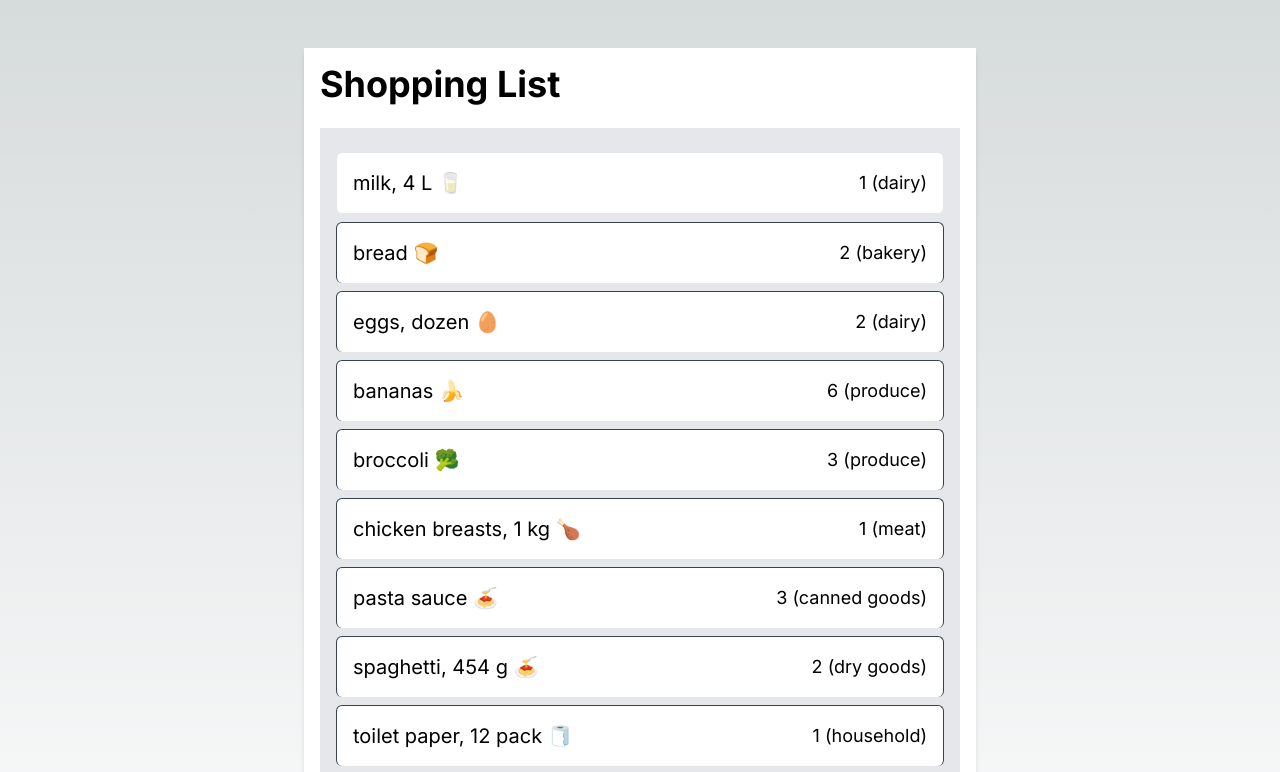
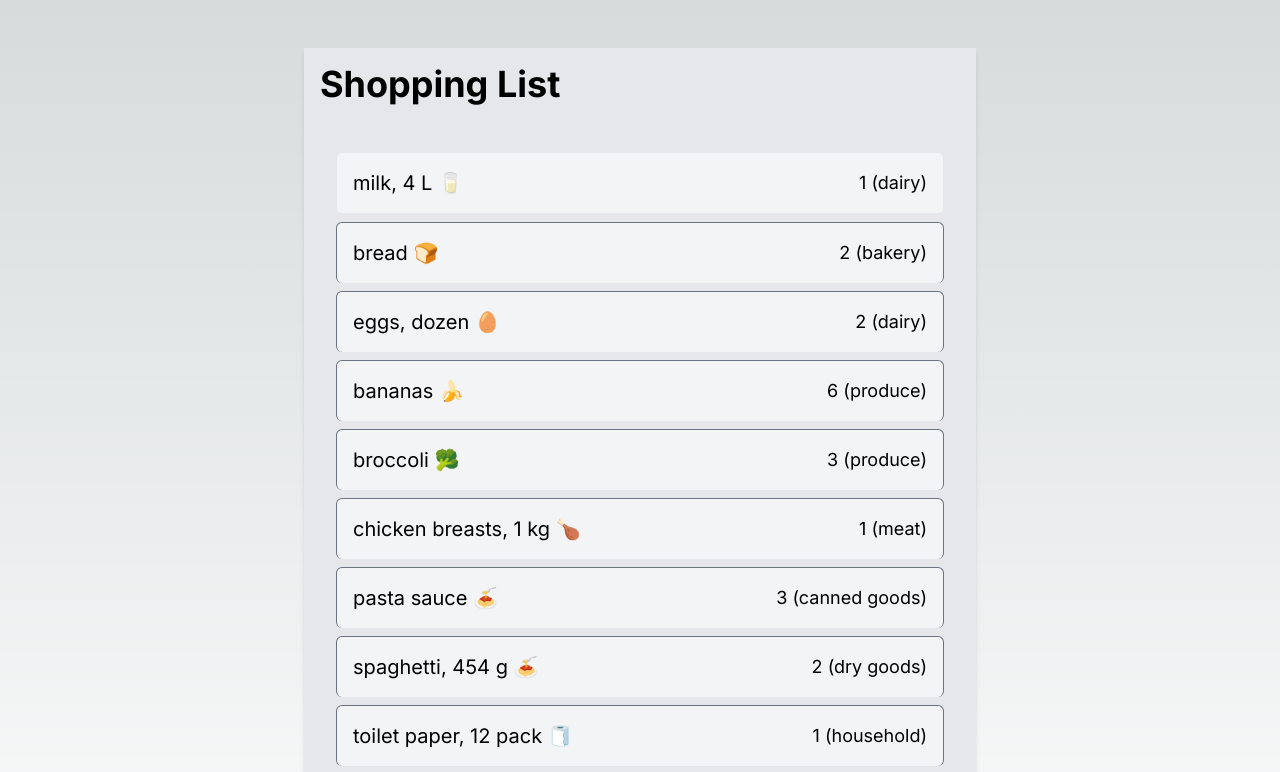
Before and after one commit to jonahscott/cprg306-assignments, a Next.js app: page /week3 in a window 1280 px wide. Shown: the top 772 px of the page. Built offline with nearby package versions, Linux system fonts and the light colour scheme.

Commit message:
fixed invisible shopping list title

```diff
--- a/app/week3/item-list.js
+++ b/app/week3/item-list.js
@@ -66,7 +66,7 @@ const items = [
 const ItemList = () => {
     return (
         <div className="bg-gray-200 p-4 w-full min-h-screen">
-            <ul className="divide-y divide-gray-700">
+            <ul className="divide-y divide-gray-500">
                 {items.map((item, index) => (
                     <Item key={index} {...item} />
                 ))}
--- a/app/week3/item.js
+++ b/app/week3/item.js
@@ -1,6 +1,6 @@
 const Item = ({ name, quantity, category }) => {
     return (
-        <li className="flex justify-between p-4 my-2 bg-white text-black border rounded-md">
+        <li className="flex justify-between p-4 my-2 bg-gray-100 text-black border rounded-md">
             <span className="text-xl">{name}</span>
             <span className="text-lg">{quantity} ({category})</span>
         </li>
--- a/app/week3/page.js
+++ b/app/week3/page.js
@@ -2,8 +2,8 @@ import ItemList from './item-list';
 
 function Page() {
     return (
-        <main className="max-w-2xl mx-auto mt-12 p-4 bg-white shadow-md">
-            <h1 className="text-4xl font-bold mb-6">Shopping List</h1>
+        <main className="max-w-2xl mx-auto mt-12 p-4 bg-gray-200 shadow-md">
+            <h1 className="text-4xl font-bold mb-6 text-black">Shopping List</h1>
             <ItemList />
         </main>
     );
```
